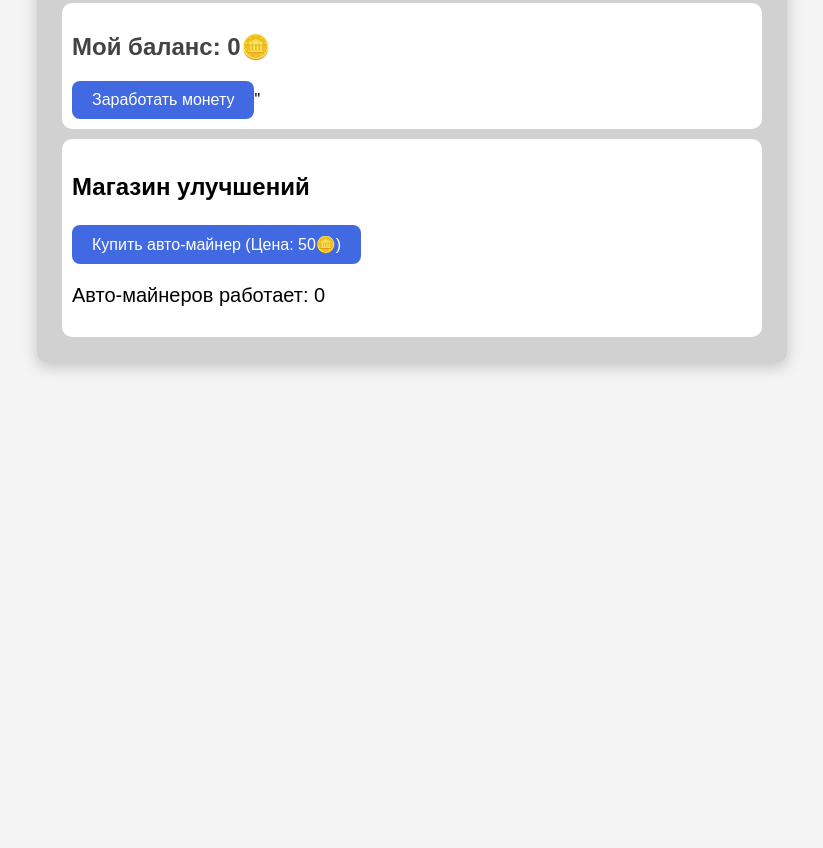
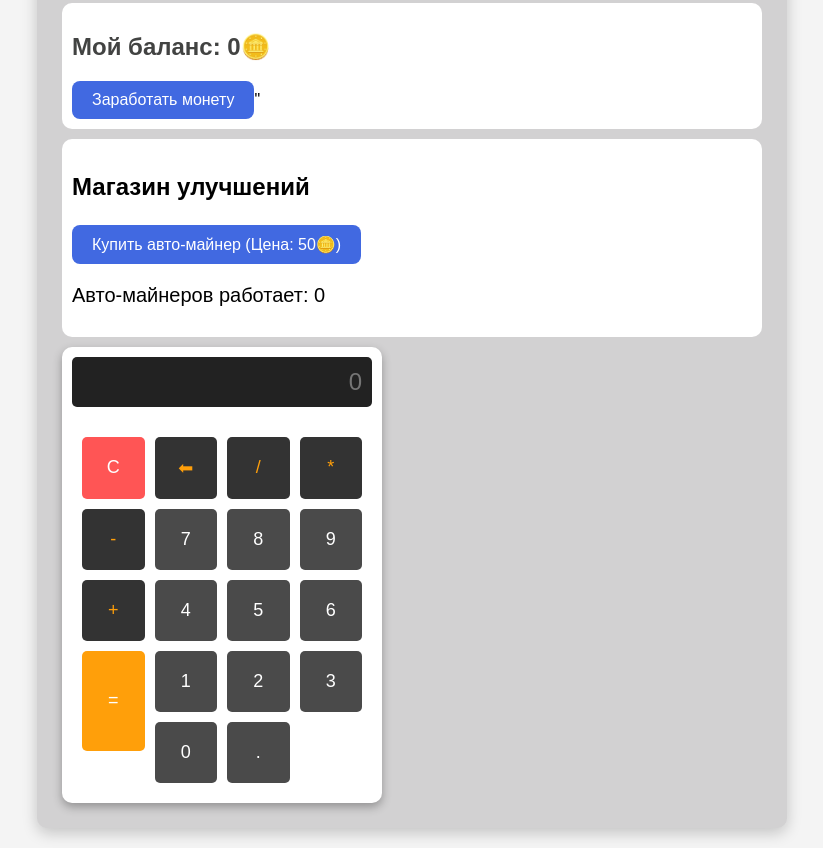
Before and after one commit to roma-sav/first-project, a plain HTML site: page index.html in a window 1280 px wide. Shown: the part 1468-2316 px from the top of the page, without its empty margins (228-1051 px from the left). Before the commit the page ends 1850 px from the top, so only its background shows below. Drawn offline with Linux system fonts and the light colour scheme.

Commit message:
Сделал калькулятор

```diff
--- a/index.html
+++ b/index.html
@@ -58,6 +58,29 @@
              <!-- Счетчик наших работающих майнеров -->
               <p>Авто-майнеров работает: <span id="minersCount">0</span></p>
         </div>
+        <div class="calculator">
+            <input type="text" id="calcScreen" readonly placeholder="0">
+            <div class="calc-buttons">
+                <button class="btn clear" onclick="clearScreen()">C</button>
+                <button class="btn operator" onclick="backspace()">⬅</button>
+                <button class="btn operator" onclick="pressSymbol('/')">/</button>
+                <button class="btn operator" onclick="pressSymbol('*')">*</button>
+                <button class="btn operator" onclick="pressSymbol('-')">-</button>
+                <button class="btn" onclick="pressSymbol('7')">7</button>
+                <button class="btn" onclick="pressSymbol('8')">8</button>
+                <button class="btn" onclick="pressSymbol('9')">9</button>
+                <button class="btn operator" onclick="pressSymbol('+')">+</button>
+                <button class="btn" onclick="pressSymbol('4')">4</button>
+                <button class="btn" onclick="pressSymbol('5')">5</button>
+                <button class="btn" onclick="pressSymbol('6')">6</button>
+                <button class="btn equal" id="equalBtn" onclick="calculate('')">=</button>
+                <button class="btn" onclick="pressSymbol('1')">1</button>
+                <button class="btn" onclick="pressSymbol('2')">2</button>
+                <button class="btn" onclick="pressSymbol('3')">3</button>
+                <button class="btn" onclick="pressSymbol('0')">0</button>
+                <button class="btn" onclick="pressSymbol('.')">.</button>
+            </div>
+        </div>
         </div>
         <script src="script.js"></script>
     </body>
--- a/script.js
+++ b/script.js
@@ -47,3 +47,20 @@
         coinDisplay.innerText = coins;
     }
 }, 1000);
+let screen = document.getElementById("calcScreen");
+function pressSymbol(symbol) {
+    screen.value += symbol;
+    }
+    function clearScreen() {
+        screen.value = "";
+    }
+function calculate() {
+    try {
+        screen.value = eval(screen.value);
+    } catch (error) {
+        screen.value = "Ошибка";
+    }
+}
+function backspace() {
+    screen.value = screen.value.slice(0, -1);
+    }
--- a/style.css
+++ b/style.css
@@ -40,3 +40,44 @@
 a{text-decoration: none;
 font-size: 16px;}
 a:hover{color: red}
+.calculator {
+    width: 300px;
+    background-color: #333;
+    padding: 20px;
+    border-radius: 10px;
+    box-shadow: 0px 4px 10px rgba(0, 0, 0, 0.3); }
+#calcScreen {
+        width: 100px;
+        width: -webkit-fill-available;
+        height: 50px;
+        background-color: #222;
+        color: #fff;
+        border: none;
+        font-size: 24px;
+        text-align: right;
+        padding: 0 10px;
+        margin-bottom: 20px;
+        border-radius: 5px; }
+.btn {
+    padding: 20px;
+    font-size: 18px;
+    border: none;
+    border-radius: 5px;
+    cursor: pointer;
+    background-color: #4a4a4a;
+    color: #ffffff;}
+.btn:hover { background-color: #ddd;}
+.btn.operator {
+    background-color: #333333;
+    color: #ff9f0a;}
+.clear { background-color: #ff5555; color: white;}
+.clear:hover {background-color: #ff3333;}
+.calc-buttons {
+    display: grid;
+    grid-template-columns: repeat(4, 1fr);
+    gap: 10px;}
+#equalBtn {
+    grid-row: span 2;
+    background-color: #ff9f0a;
+    color: white;
+    height: 100px;}
```
